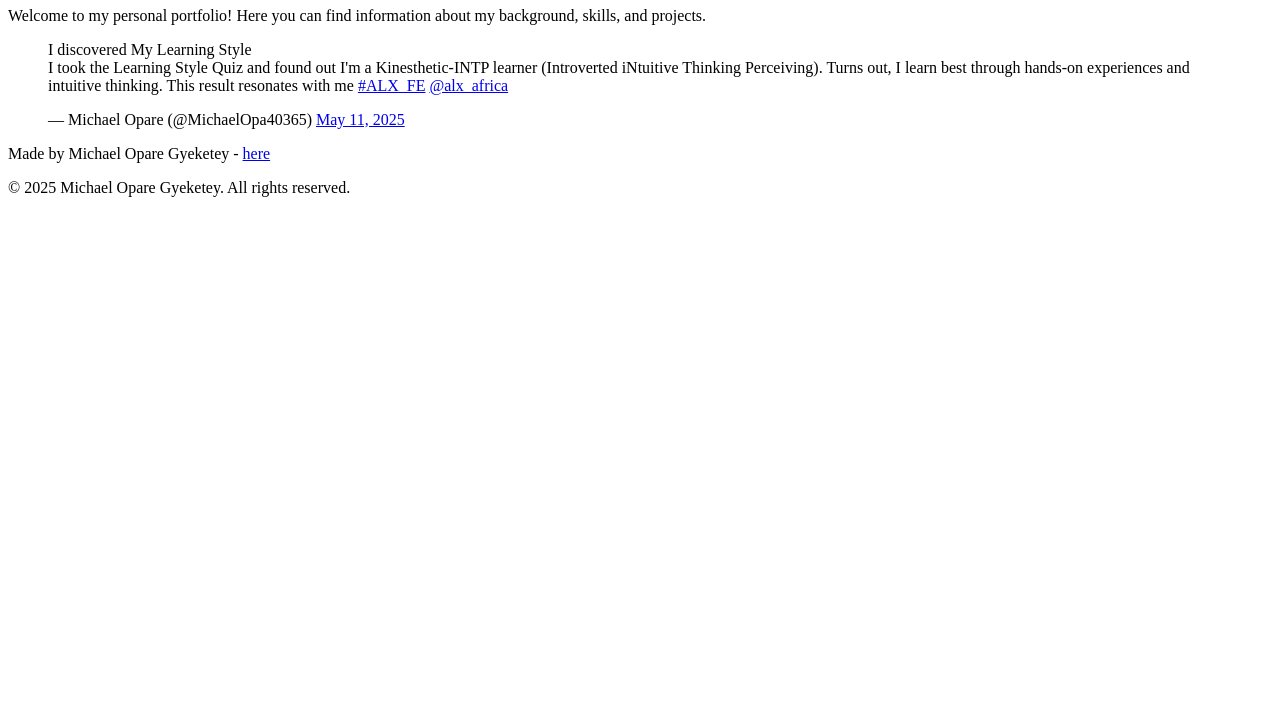
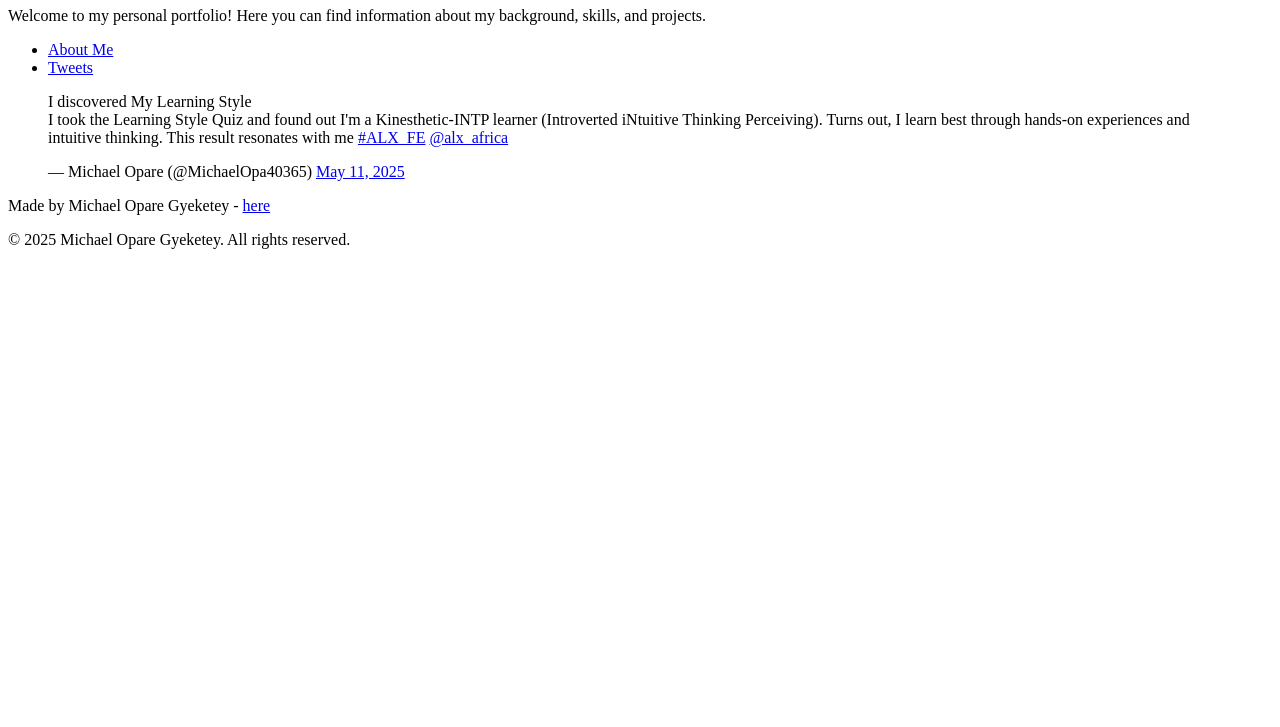
Before and after one commit to Oparemichael/My_First_Portfolio, a plain HTML site: page html_basic/tweets.html in a window 1280 px wide. Shown: the part 73-800 px from the top of the page. Drawn offline with Linux system fonts and the light colour scheme.

Commit message:
updates to tweets.html

```diff
--- a/html_basic/tweets.html
+++ b/html_basic/tweets.html
@@ -10,6 +10,12 @@
    <h1>My Personal Portfolio</h1>
    <p>Welcome to my personal portfolio! Here you can find information about my background, skills, and projects.</p>
 </header>
+<nav>
+    <ul>
+        <li><a href="#about">About Me</a></li>
+        <li><a href="tweets.html">Tweets</a></li>
+    </ul>
+</nav>
 <main>
     <article>
     <blockquote class="twitter-tweet"><p lang="en" dir="ltr">I discovered My Learning Style<br>I took the Learning Style Quiz and found out I&#39;m a Kinesthetic-INTP learner (Introverted iNtuitive Thinking Perceiving). Turns out, I learn best through hands-on experiences and intuitive thinking. This result resonates with me <a href="https://twitter.com/hashtag/ALX_FE?src=hash&amp;ref_src=twsrc%5Etfw">#ALX_FE</a> <a href="https://twitter.com/alx_africa?ref_src=twsrc%5Etfw">@alx_africa</a></p>&mdash; Michael Opare (@MichaelOpa40365) <a href="https://twitter.com/MichaelOpa40365/status/1921707619896500684?ref_src=twsrc%5Etfw">May 11, 2025</a></blockquote> <script async src="https://platform.twitter.com/widgets.js" charset="utf-8"></script>
```
